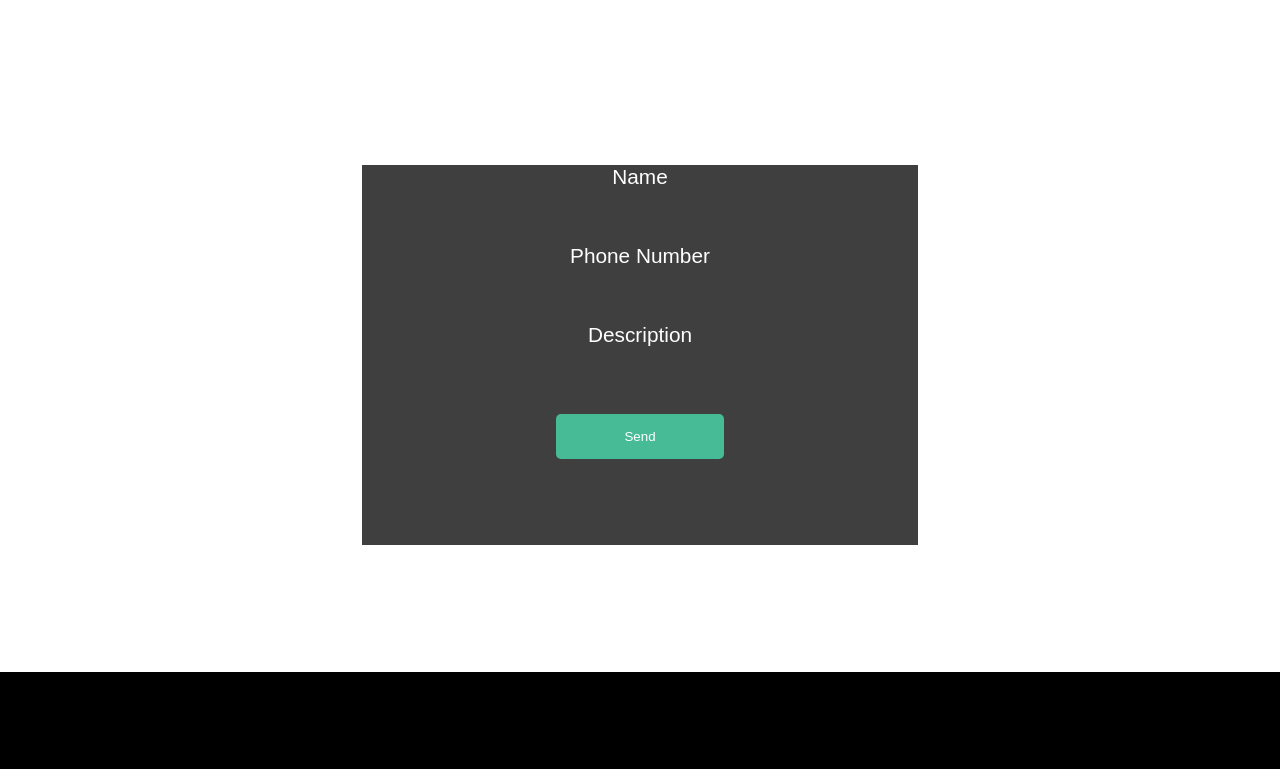
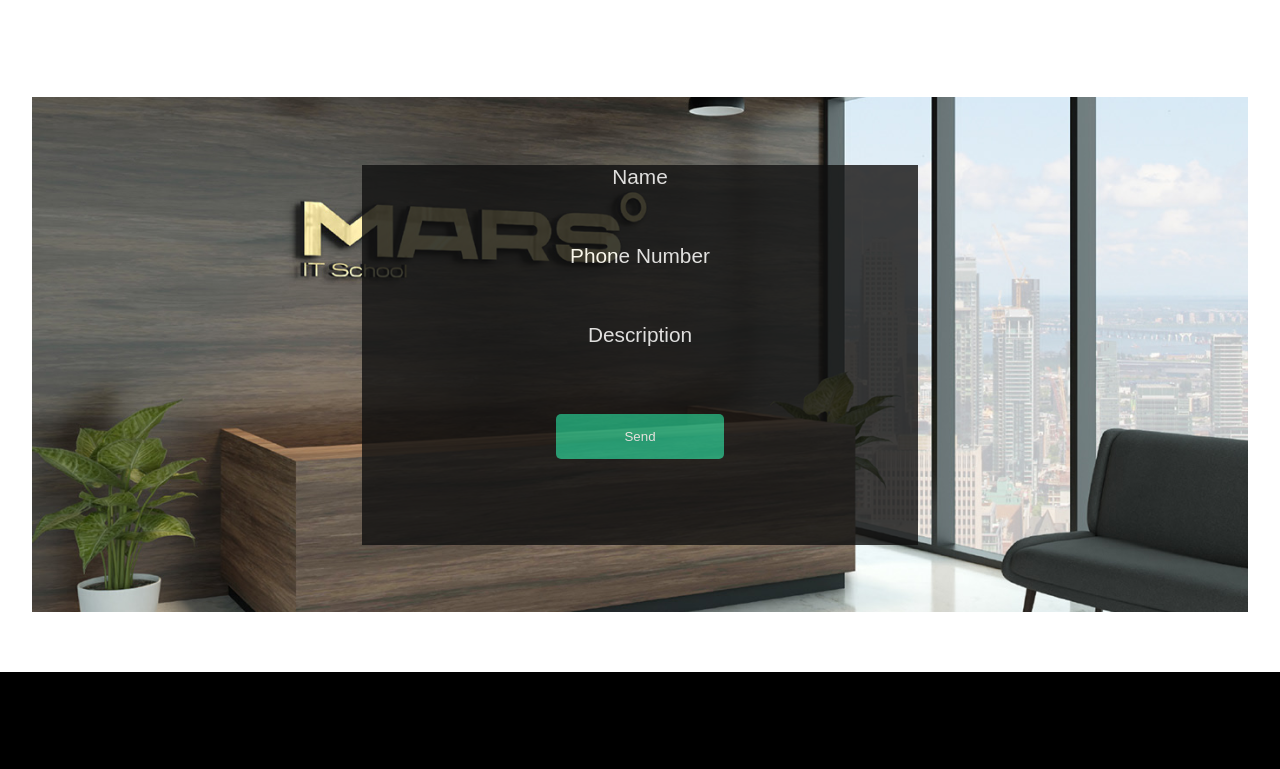
Before and after one commit to Orashi6/Exam-2, a plain HTML site: page index.html in a window 1280 px wide. Shown: the part 1484-2253 px from the top of the page. Drawn offline with Linux system fonts and the light colour scheme; the site is published under a folder, as on GitHub Pages, so addresses that start at the root find nothing.

Commit message:
Add files via upload

```diff
--- a/main.css
+++ b/main.css
@@ -148,7 +148,7 @@ a{
     color: black;
 }
 .backimg{
-    background-image: url('/image\ 1\ \(4\).png');
+    background-image:url(image\ 1\ \(4\).png);
     background-size: cover;
     background-position: center;
     height: 515px;
```
